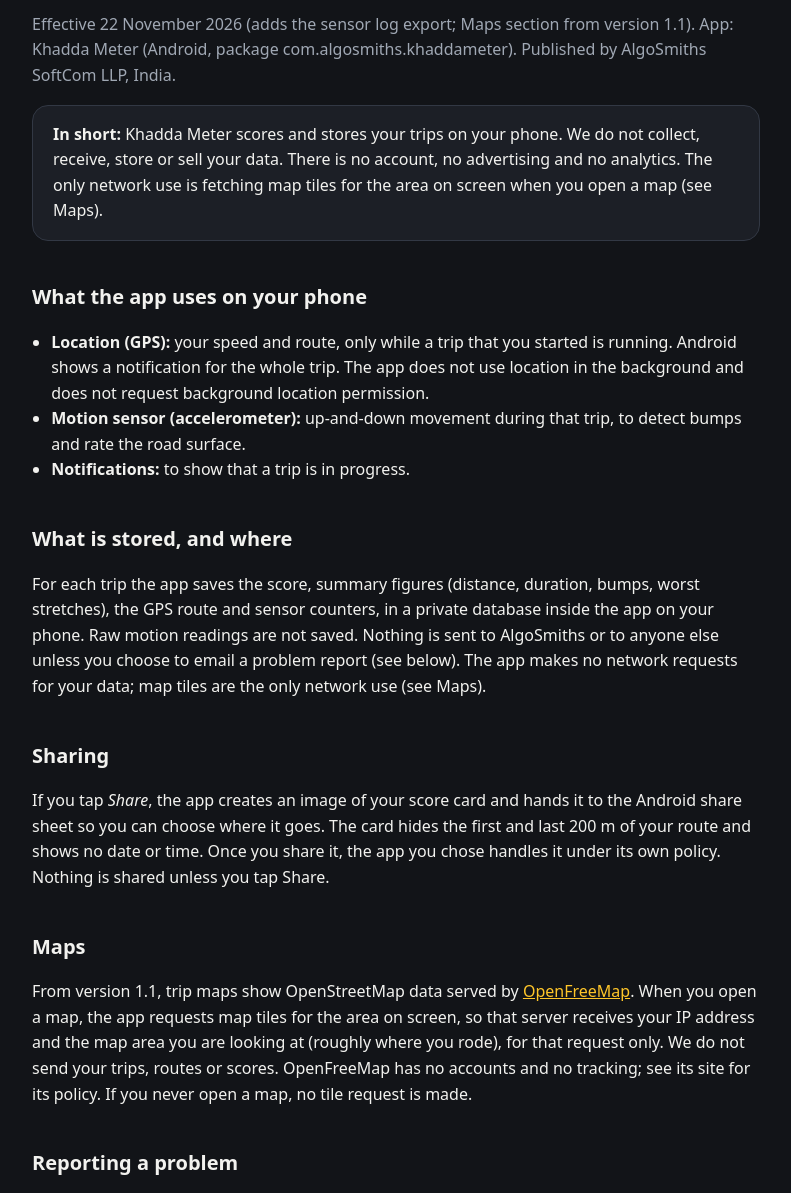
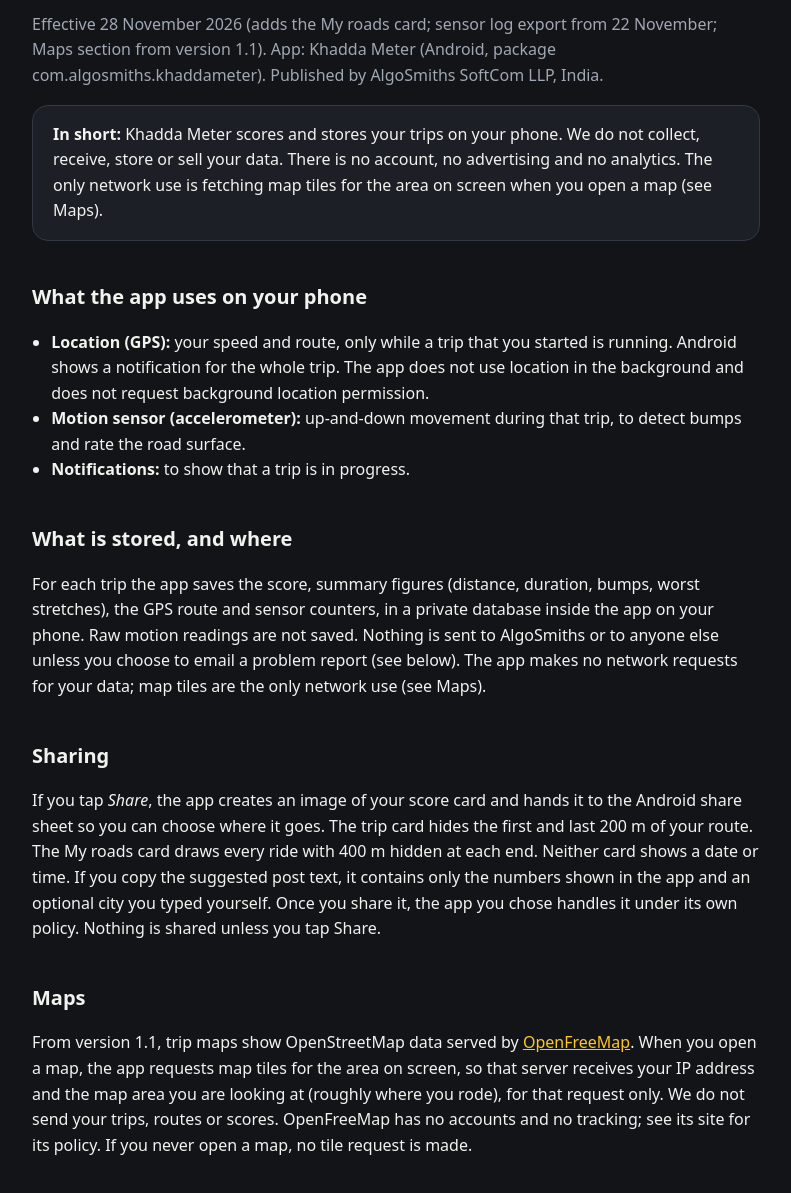
Before and after one commit to AlgoSmiths-SoftCom/apps-site, a plain HTML site: page khadda-meter/privacy/index.html in a window 1280 px wide. Shown: the part 90-1283 px from the top of the page, without its empty margins (244-1035 px from the left). Drawn offline with Linux system fonts and the light colour scheme.

Commit message:
khadda-meter: privacy policy covers the My roads card (1.3.0)
Co-Authored-By: Claude Fable 5.1 <noreply@anthropic.com>

```diff
--- a/khadda-meter/privacy/index.html
+++ b/khadda-meter/privacy/index.html
@@ -11,7 +11,7 @@
 <body>
 <main>
   <h1>Khadda Meter privacy policy</h1>
-  <p class="muted">Effective 22 November 2026 (adds the sensor log export; Maps section from version 1.1). App: Khadda Meter (Android, package com.algosmiths.khaddameter). Published by AlgoSmiths SoftCom LLP, India.</p>
+  <p class="muted">Effective 28 November 2026 (adds the My roads card; sensor log export from 22 November; Maps section from version 1.1). App: Khadda Meter (Android, package com.algosmiths.khaddameter). Published by AlgoSmiths SoftCom LLP, India.</p>
 
   <div class="card">
     <strong>In short:</strong> Khadda Meter scores and stores your trips on your phone. We do not collect, receive, store or sell your data. There is no account, no advertising and no analytics. The only network use is fetching map tiles for the area on screen when you open a map (see Maps).
@@ -28,7 +28,7 @@
   <p>For each trip the app saves the score, summary figures (distance, duration, bumps, worst stretches), the GPS route and sensor counters, in a private database inside the app on your phone. Raw motion readings are not saved. Nothing is sent to AlgoSmiths or to anyone else unless you choose to email a problem report (see below). The app makes no network requests for your data; map tiles are the only network use (see Maps).</p>
 
   <h2>Sharing</h2>
-  <p>If you tap <em>Share</em>, the app creates an image of your score card and hands it to the Android share sheet so you can choose where it goes. The card hides the first and last 200 m of your route and shows no date or time. Once you share it, the app you chose handles it under its own policy. Nothing is shared unless you tap Share.</p>
+  <p>If you tap <em>Share</em>, the app creates an image of your score card and hands it to the Android share sheet so you can choose where it goes. The trip card hides the first and last 200 m of your route. The My roads card draws every ride with 400 m hidden at each end. Neither card shows a date or time. If you copy the suggested post text, it contains only the numbers shown in the app and an optional city you typed yourself. Once you share it, the app you chose handles it under its own policy. Nothing is shared unless you tap Share.</p>
 
   <h2>Maps</h2>
   <p>From version 1.1, trip maps show OpenStreetMap data served by <a href="https://openfreemap.org/">OpenFreeMap</a>. When you open a map, the app requests map tiles for the area on screen, so that server receives your IP address and the map area you are looking at (roughly where you rode), for that request only. We do not send your trips, routes or scores. OpenFreeMap has no accounts and no tracking; see its site for its policy. If you never open a map, no tile request is made.</p>
```
